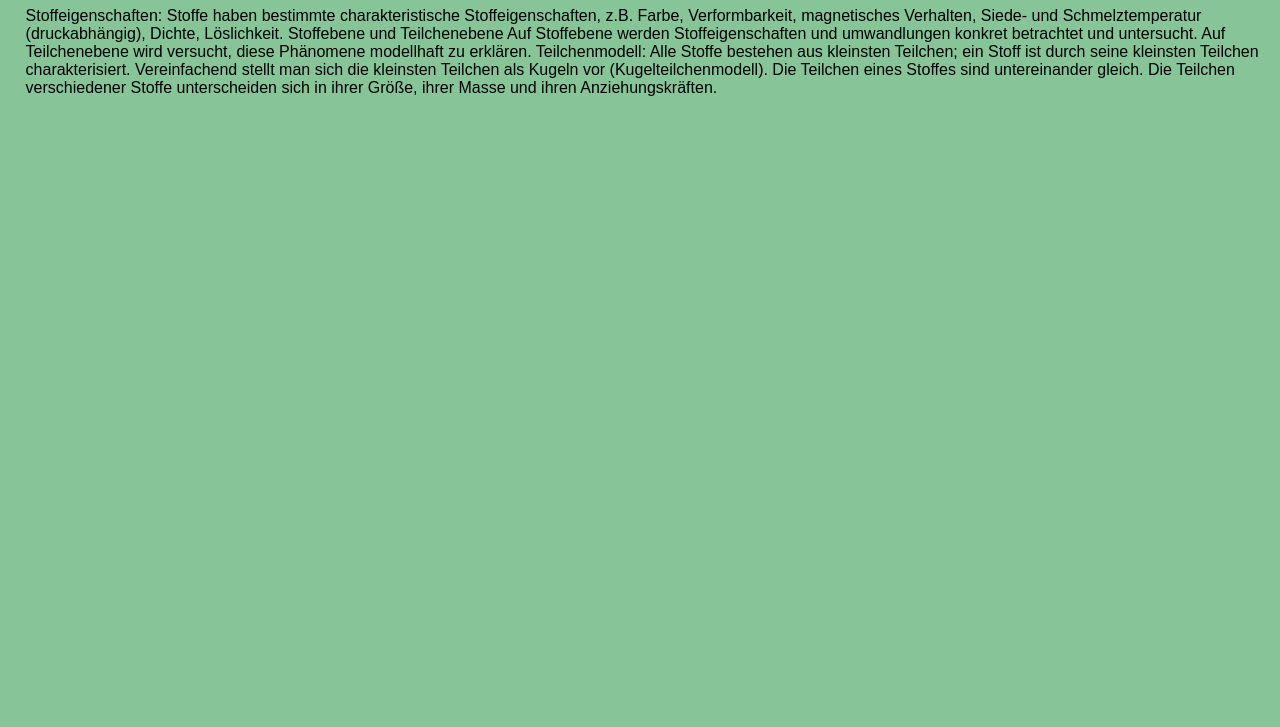
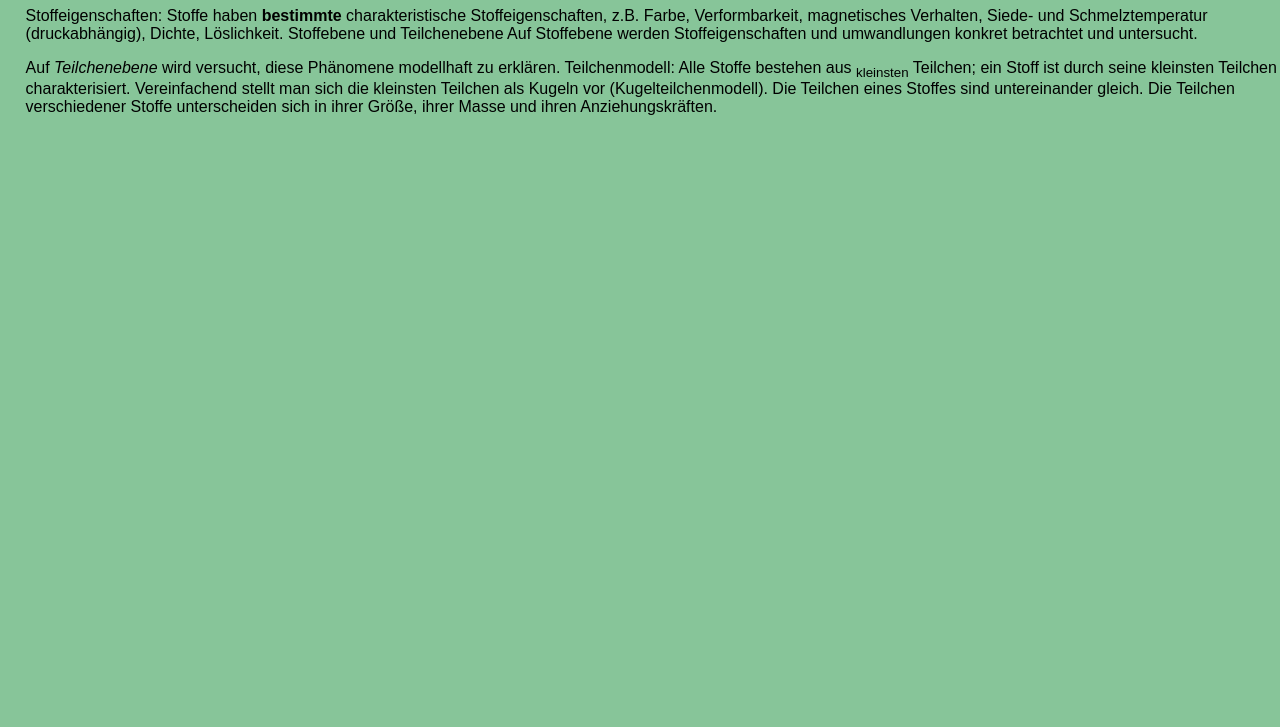
Before and after one commit to gymmu/blogeintrag-e227538, a plain HTML site: page Teilchenebene und Stoffebene, wie alles zusammenhängt.html in a window 1280 px wide. Shown: the part 73-800 px from the top of the page. Drawn offline with Linux system fonts and the light colour scheme.

Commit message:
Texteigenschaften (fett,kursiv ect.)

```diff
--- a/Teilchenebene und Stoffebene, wie alles zusammenhängt.html
+++ b/Teilchenebene und Stoffebene, wie alles zusammenhängt.html
@@ -15,20 +15,19 @@
 
 <h1>Teilchenebene und Stoffebene</h1>
 <p>Stoffeigenschaften:
-    Stoffe haben bestimmte charakteristische Stoffeigenschaften, z.B. Farbe, Verformbarkeit,
+    Stoffe haben <b>bestimmte</b> charakteristische Stoffeigenschaften, z.B. Farbe, Verformbarkeit,
     magnetisches Verhalten, Siede- und Schmelztemperatur (druckabhängig), Dichte, Löslichkeit.
     Stoffebene und Teilchenebene
     Auf Stoffebene werden Stoffeigenschaften und umwandlungen konkret betrachtet und
     untersucht.
-    Auf Teilchenebene wird versucht, diese Phänomene modellhaft zu erklären.
-    Teilchenmodell:
-    Alle Stoffe bestehen aus kleinsten Teilchen; ein Stoff ist durch seine kleinsten Teilchen
-    charakterisiert.
-    Vereinfachend stellt man sich die kleinsten Teilchen als Kugeln vor (Kugelteilchenmodell).
-    Die Teilchen eines Stoffes sind untereinander gleich. Die Teilchen verschiedener Stoffe
-    unterscheiden sich in ihrer Größe, ihrer Masse und ihren Anziehungskräften. </p>
-
-
+    <p>Auf <i>Teilchenebene</i> wird versucht, diese Phänomene modellhaft zu erklären.
+      Teilchenmodell:
+      Alle Stoffe bestehen aus <sub>kleinsten</sub> Teilchen; ein Stoff ist durch seine kleinsten Teilchen
+      charakterisiert.
+      Vereinfachend stellt man sich die kleinsten Teilchen als Kugeln vor (Kugelteilchenmodell).
+      Die Teilchen eines Stoffes sind untereinander gleich. Die Teilchen verschiedener Stoffe
+      unterscheiden sich in ihrer Größe, ihrer Masse und ihren Anziehungskräften. </p>
+</p>
 
 
 
```
